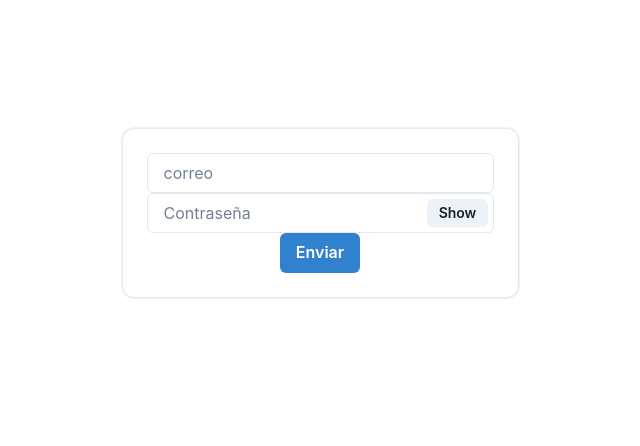
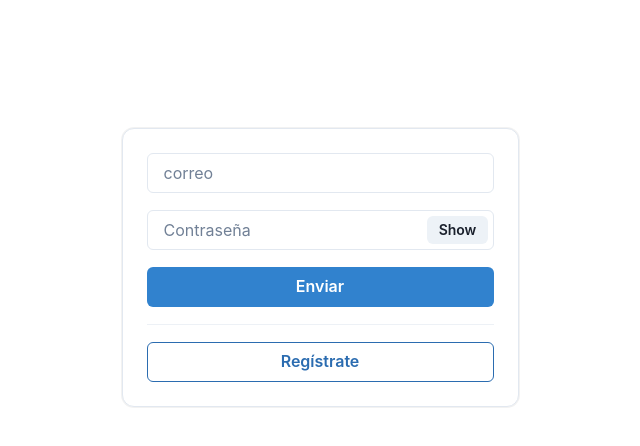
Before and after one commit to rafeldev/hackaton-2023-v1.0.0, a React (Create React App) app: page / in a window 1280 px wide. Shown: the top 446 px of the page, without its empty margins (320-960 px from the left). Built offline with nearby package versions, Linux system fonts and the light colour scheme.

Commit message:
add/buton registrer

```diff
--- a/src/pages/SignIn/SignIn.jsx
+++ b/src/pages/SignIn/SignIn.jsx
@@ -1,6 +1,7 @@
 import {
   Box,
   Button,
+  Divider,
   Flex,
   Heading,
   Input,
@@ -19,7 +20,7 @@ function SignIn() {
     handleSubmit,
     control,
     formState: { errors, isValid },
-  } = useForm();
+  } = useForm({ mode: "onChange" });
 
   const onSubmit = (data) => {
     console.log(data);
@@ -28,7 +29,15 @@ function SignIn() {
     <>
       <Flex direction="column" align="center" padding="8rem" height="90vh">
         <LoginCard>
-          <form style={{ width: "100%" }} onSubmit={handleSubmit(onSubmit)}>
+          <form
+            style={{
+              width: "100%",
+              display: "flex",
+              flexDirection: "column",
+              gap: "17px",
+            }}
+            onSubmit={handleSubmit(onSubmit)}
+          >
             {/* <Flex direction="column" columnGap={4} p={4}> */}
             <Controller
               control={control}
@@ -109,6 +118,10 @@ function SignIn() {
             {/* </Flex> */}
 
             <Button colorScheme="blue">Enviar</Button>
+            <Divider />
+            <Button colorScheme="blue" variant="outline">
+              Regístrate
+            </Button>
           </form>
 
           {/* <Heading as="h2" size="md" noOfLines={1} color="fontColor">
```
